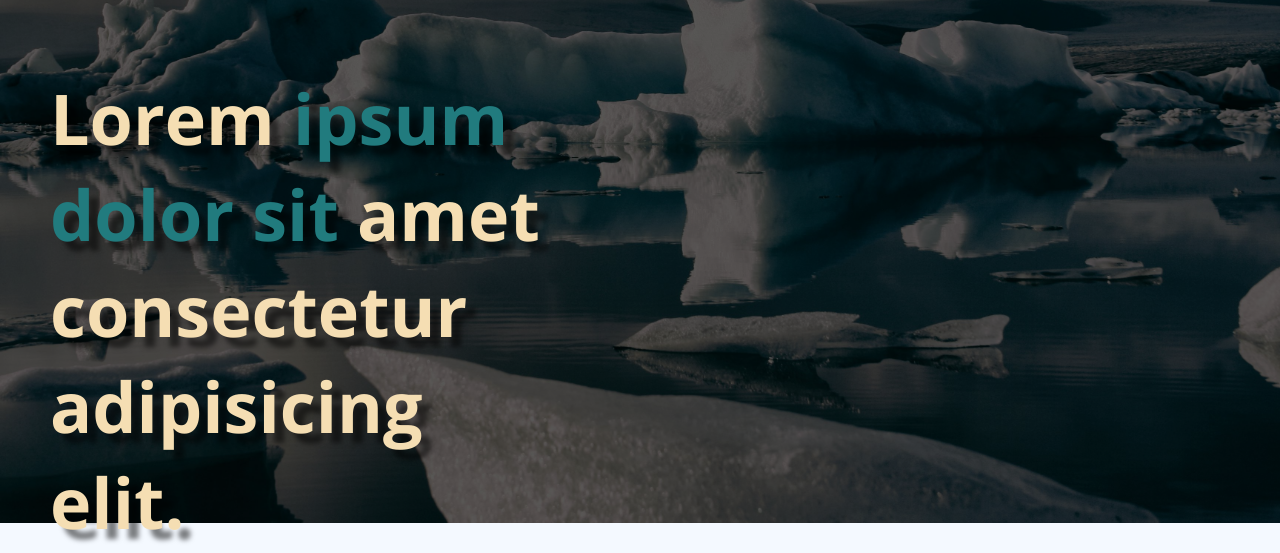
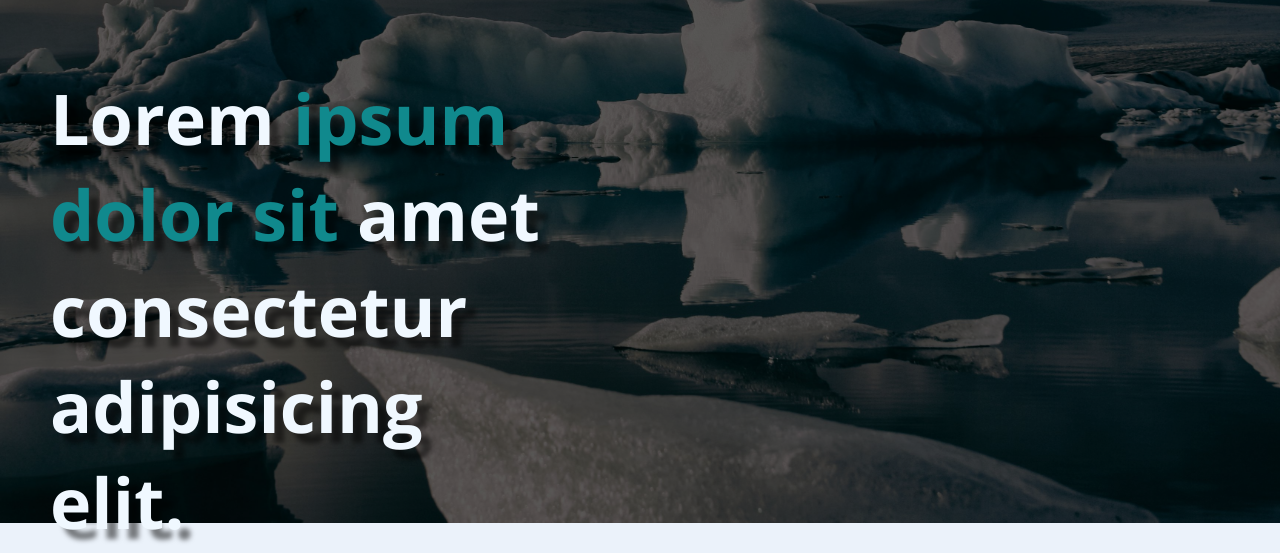
Before and after one commit to Max-Nux/Eco-Haven, a plain HTML site: page index.html in a window 1280 px wide. Shown: the part 277-830 px from the top of the page. Drawn offline with nearby package versions, Linux system fonts and the light colour scheme.

Commit message:
minor color adjustments

```diff
--- a/about.css
+++ b/about.css
@@ -59,7 +59,7 @@ body {
 .button {
     display: inline-block;
     color: aliceblue;
-    background-color: #487800;
+    background-color: 	#046169;
     padding: 10px;
     border-radius: 13px ;
     box-shadow: 10px 10px 5px rgba(0, 0, 0, 0.15);
--- a/index.css
+++ b/index.css
@@ -5,9 +5,8 @@ body {
     font-weight: weight;
     font-style: normal;
     font-variation-settings: "wdth" width;
-    background-color: #F4F9FF;
+    background-color: rgb(235, 242, 250);
   }
-
 
 
 /*Landing Page*/
@@ -23,7 +22,7 @@ body {
 .eco-logo {
     position: absolute;
     left: 16px;
-    top: 70px;
+    top: 80px;
     height: 150px;
     width: 150px;
     border-radius: 25px;
@@ -32,13 +31,13 @@ body {
     position: absolute;
     left: 50px;
     top: 300px;
-    color: wheat;
+    color: aliceblue;
     font-size: 70px;
     width: 500px;
     text-shadow: 10px 10px 5px rgba(0, 0, 0, 0.5);
   }
 .acent {
-    color: #217b7e;
+    color: #10898d;
     }
 
 
```
